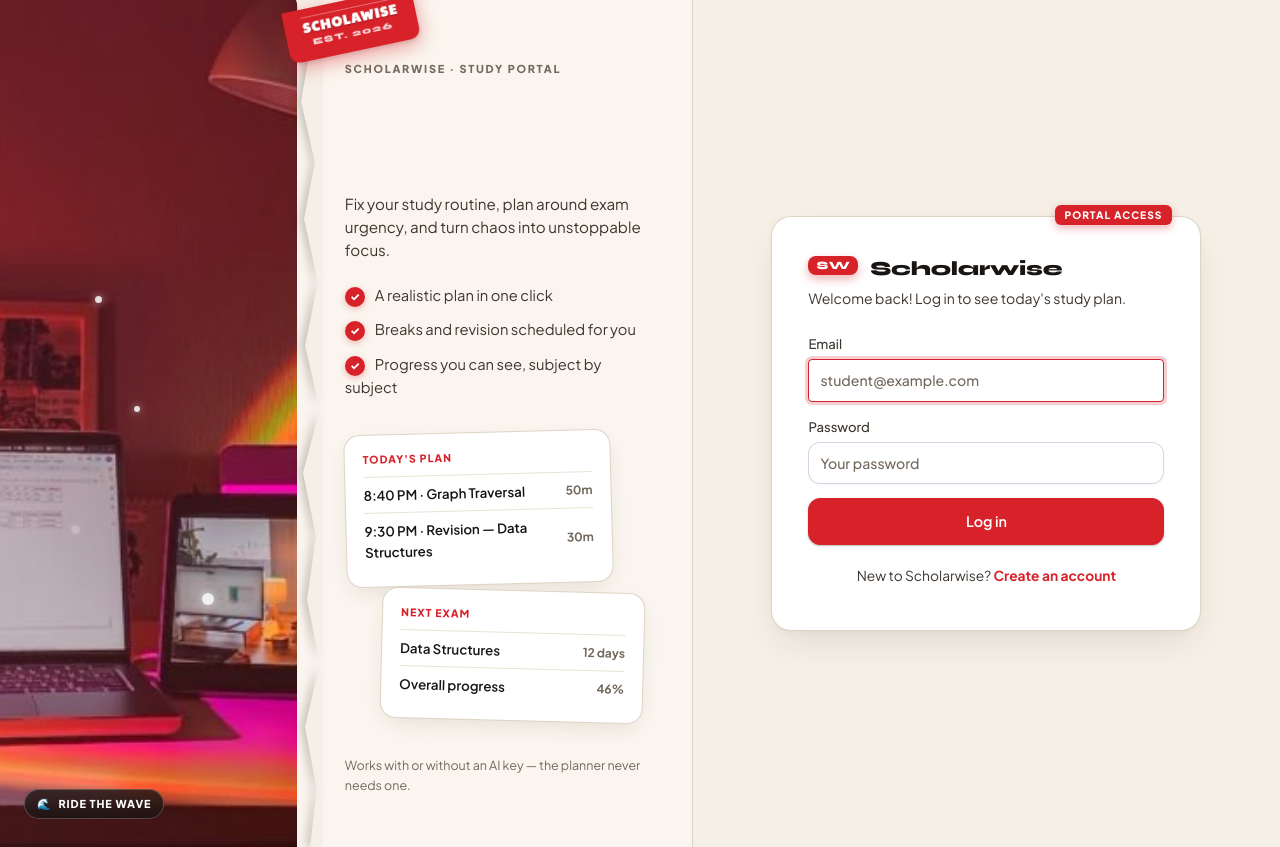
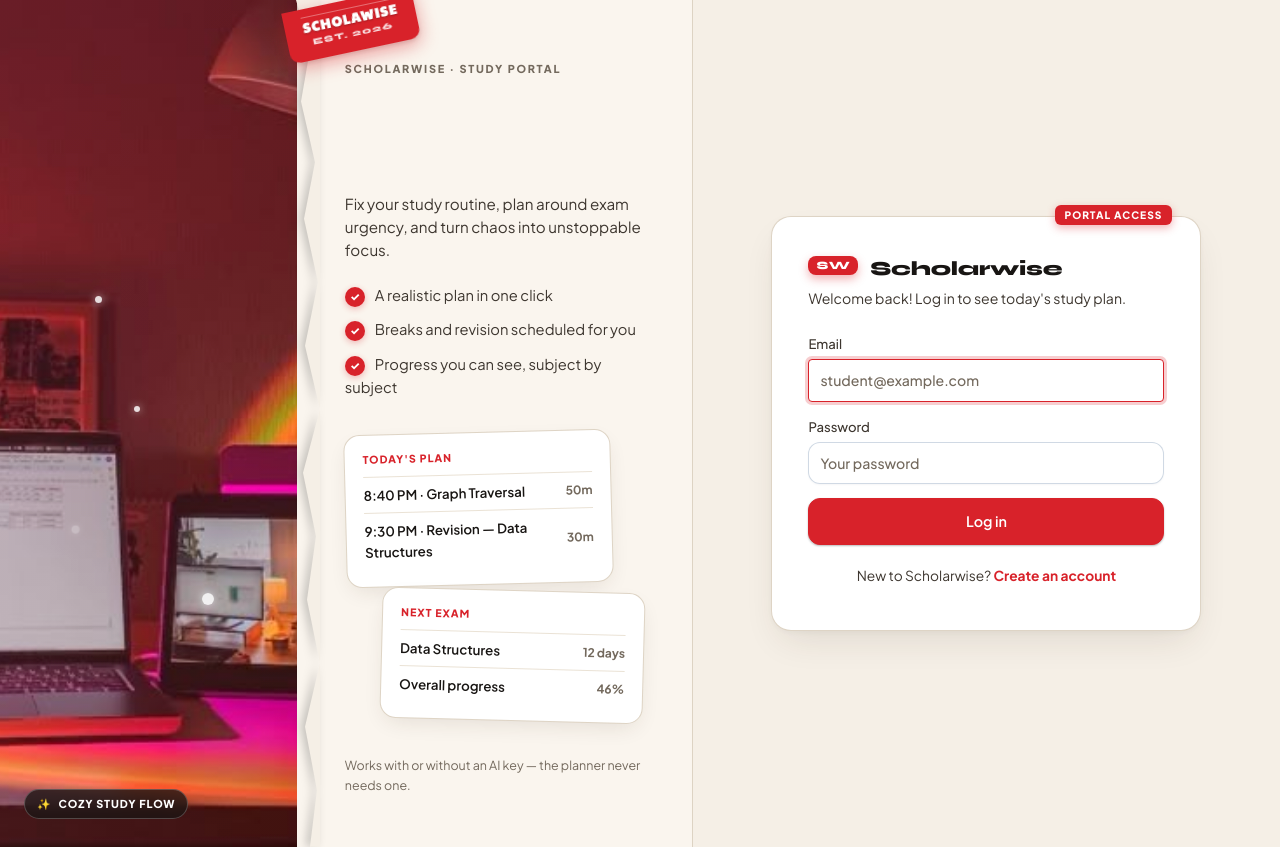
Before and after one commit to soumyii788/scholwise, a React (Vite) app in the folder frontend/: page /login in a window 1280 px wide. Built offline with nearby package versions, Linux system fonts and the light colour scheme.

Commit message:
feat(frontend): update study desk hero badge copy and evening flow metadata
- Update overlay badges in RetroStudyHero to reflect evening study flow and 07:35 desk vibe
- Update visual overlay pill in Login to match cozy study flow theme

```diff
--- a/frontend/src/components/RetroStudyHero.jsx
+++ b/frontend/src/components/RetroStudyHero.jsx
@@ -48,11 +48,11 @@ export default function RetroStudyHero({
           {/* Floating Vibe Badge */}
           <div className="retro-action-overlay">
             <div className="retro-surf-pill">
-              <span className="retro-wave-icon">🌊</span>
-              <span>IN THE FLOW</span>
+              <span className="retro-wave-icon">✨</span>
+              <span>EVENING FLOW · 07:35</span>
             </div>
             <div className="retro-action-caption">
-              High-focus exam mastery
+              Cozy high-focus study desk
             </div>
           </div>
         </div>
--- a/frontend/src/pages/Login.jsx
+++ b/frontend/src/pages/Login.jsx
@@ -50,8 +50,8 @@ export default function Login() {
             <span className="spray-drop drop-4" />
           </div>
           <div className="retro-surf-pill">
-            <span>🌊</span>
-            <span>RIDE THE WAVE</span>
+            <span>✨</span>
+            <span>COZY STUDY FLOW</span>
           </div>
         </div>
 
```
